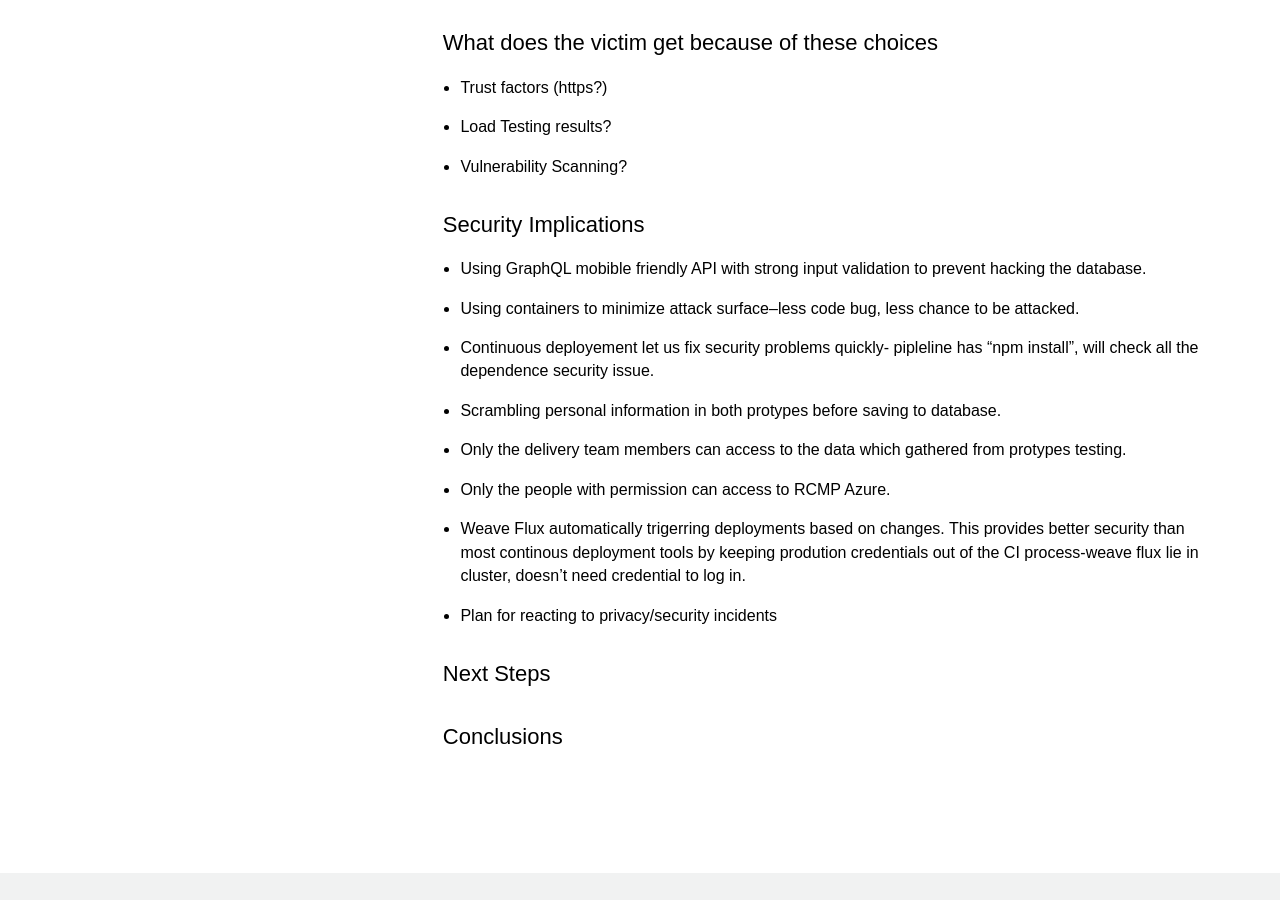
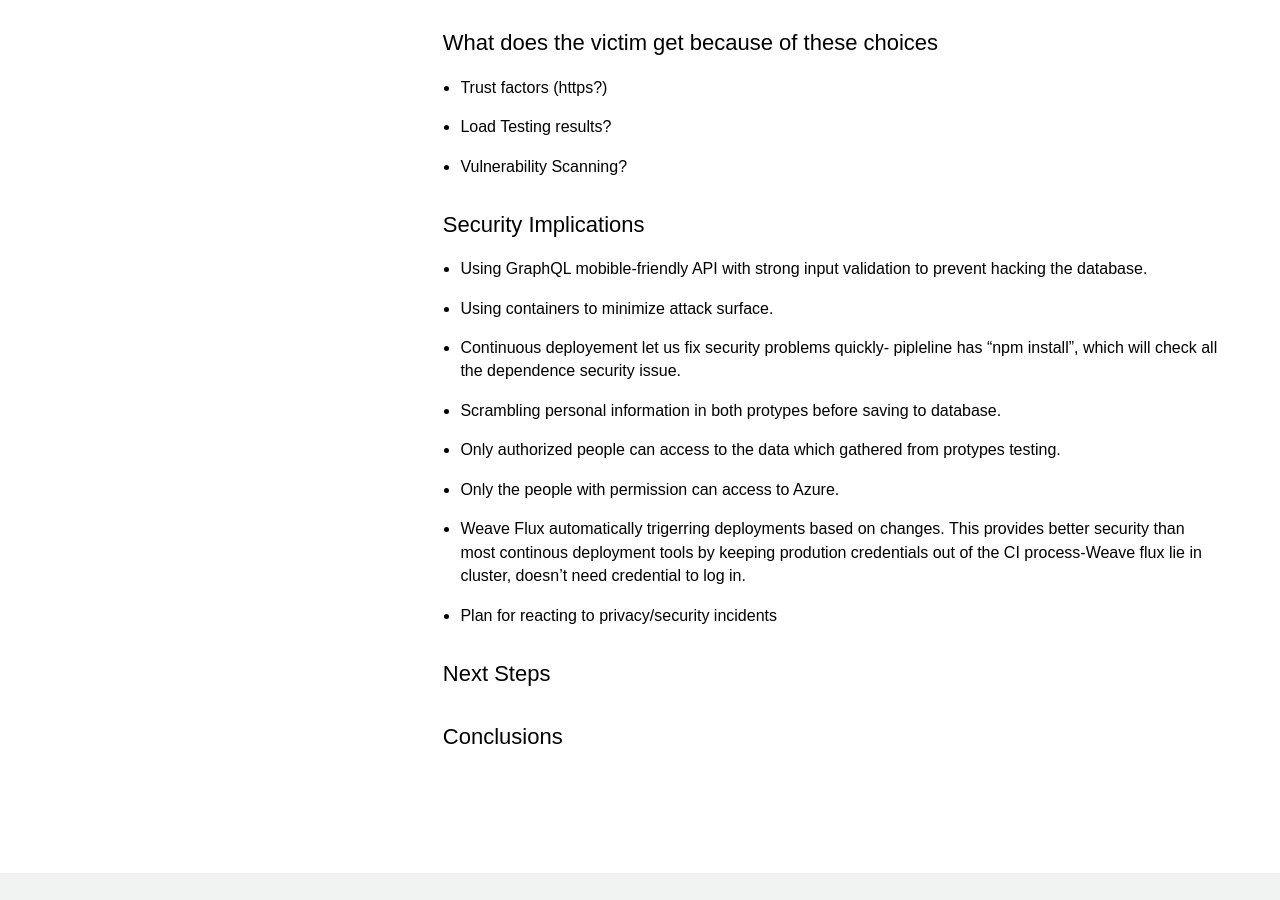
Before and after one commit to cds-snc/rcmp-report-a-cybercrime-alpha-documentation, a Jekyll site: the page built from _pages/en/technical-platform.md, in a window 1280 px wide and 900 px high, scrolled down 2215 px. Built offline with Jekyll 4.4.1, drawn with Linux system fonts in a browser that asks for light colours.

Commit message:
reedit the worlds

```diff
--- a/_pages/en/technical-platform.md
+++ b/_pages/en/technical-platform.md
@@ -86,13 +86,13 @@ More detailed Azure DevOps Pipeline doc: [Azure Pipeline](../assets/docs/azure-p
 
 ## Security Implications
 
-- Using GraphQL mobible friendly API with strong input validation to prevent hacking the database.
-- Using containers to minimize attack surface--less code bug, less chance to be attacked.
-- Continuous deployement let us fix security problems quickly- pipleline has "npm install",  will check all the dependence security issue.
+- Using GraphQL mobible-friendly API with strong input validation to prevent hacking the database.
+- Using containers to minimize attack surface.
+- Continuous deployement let us fix security problems quickly- pipleline has "npm install",  which will check all the dependence security issue.
 - Scrambling personal information in both protypes before saving to database.
-- Only the delivery team members can access to the data which gathered from protypes testing.
-- Only the people with permission can access to RCMP Azure.
-- Weave Flux automatically trigerring deployments based on changes. This provides better security than most continous deployment tools by keeping prodution credentials out of the CI process-weave flux lie in cluster, doesn't need credential to log in.
+- Only authorized people can access to the data which gathered from protypes testing.
+- Only the people with permission can access to Azure.
+- Weave Flux automatically trigerring deployments based on changes. This provides better security than most continous deployment tools by keeping prodution credentials out of the CI process-Weave flux lie in cluster, doesn't need credential to log in.
 - Plan for reacting to privacy/security incidents
 
 
```
